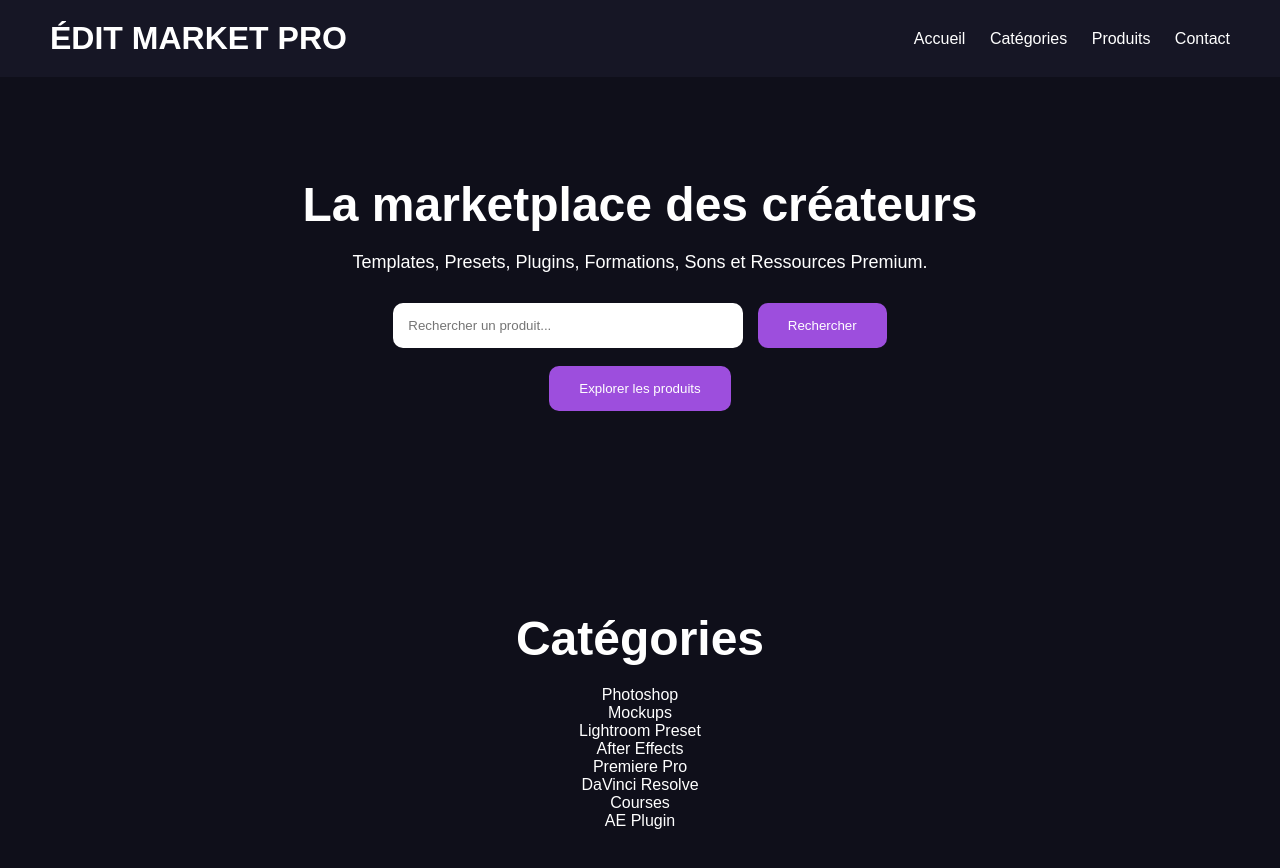
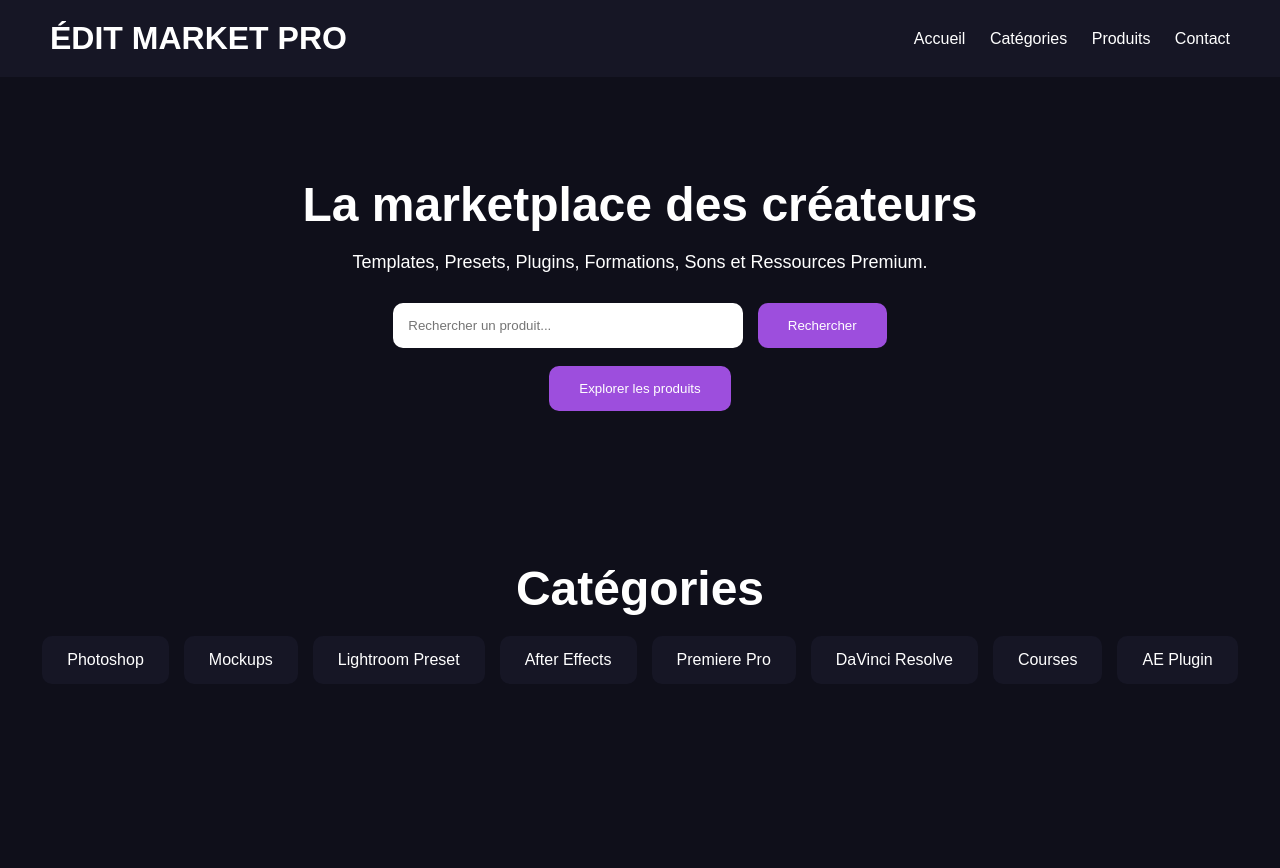
Before and after one commit to rarivomanitraraytoaranja-create/-DIT-MARKET-PRO, a website: page index.html in a window 1280 px wide. After the commit the page ends 800 px from the top, so only its background shows below. Drawn offline with Linux system fonts and the light colour scheme.

Commit message:
Update style.css

```diff
--- a/css/style.css
+++ b/css/style.css
@@ -55,6 +55,7 @@ button {
 button:hover {
     transform: scale(1.05);
 }
+
 .search-box {
     margin-top: 30px;
 }
@@ -71,3 +72,25 @@ button:hover {
 .search-box button {
     margin-left: 10px;
 }
+
+.categories {
+    padding: 50px 20px;
+}
+
+.category-list {
+    display: flex;
+    flex-wrap: wrap;
+    justify-content: center;
+    gap: 15px;
+}
+
+.category {
+    background: #161625;
+    padding: 15px 25px;
+    border-radius: 10px;
+    cursor: pointer;
+}
+
+.category:hover {
+    background: #9d4edd;
+}
```
